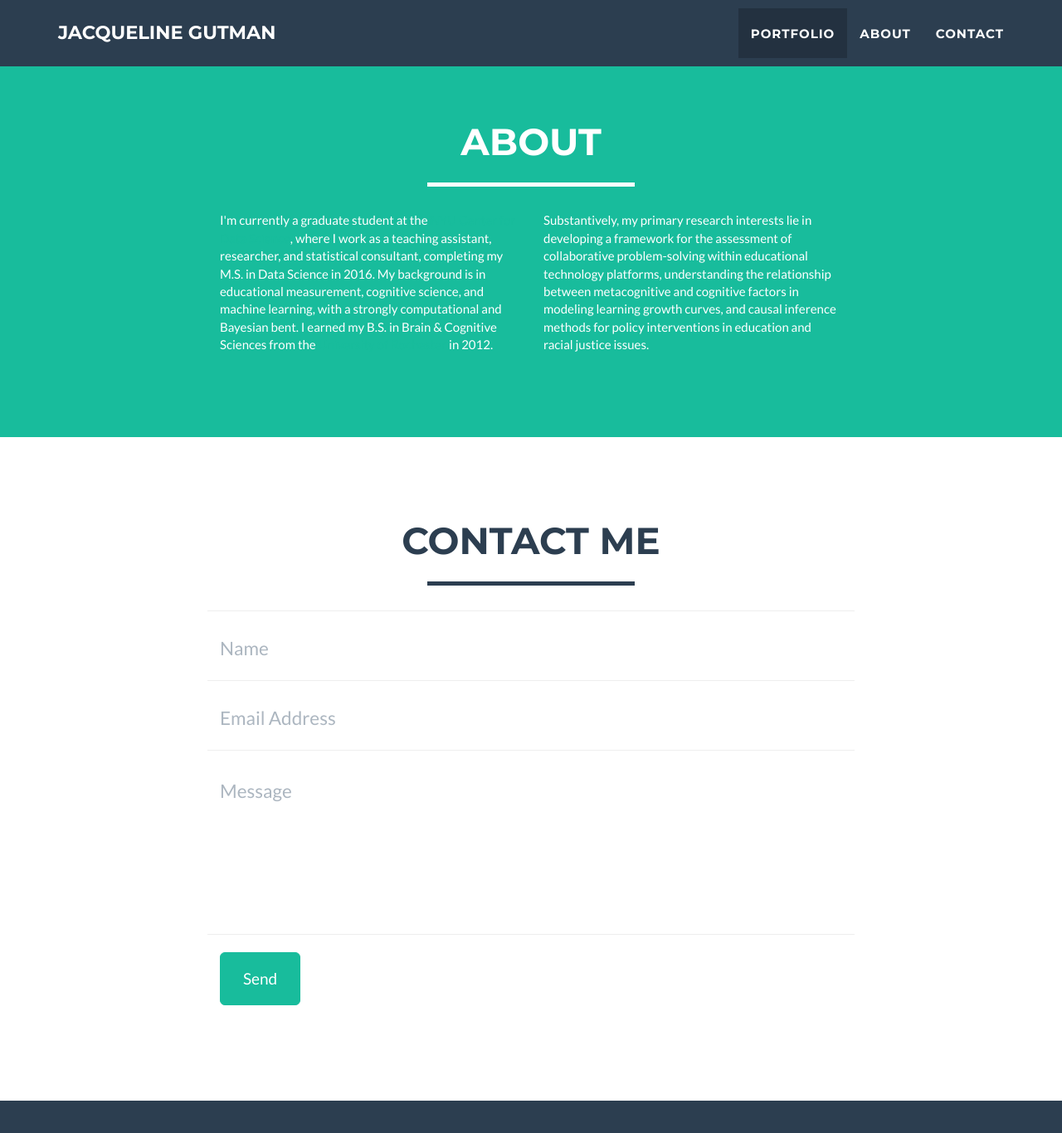
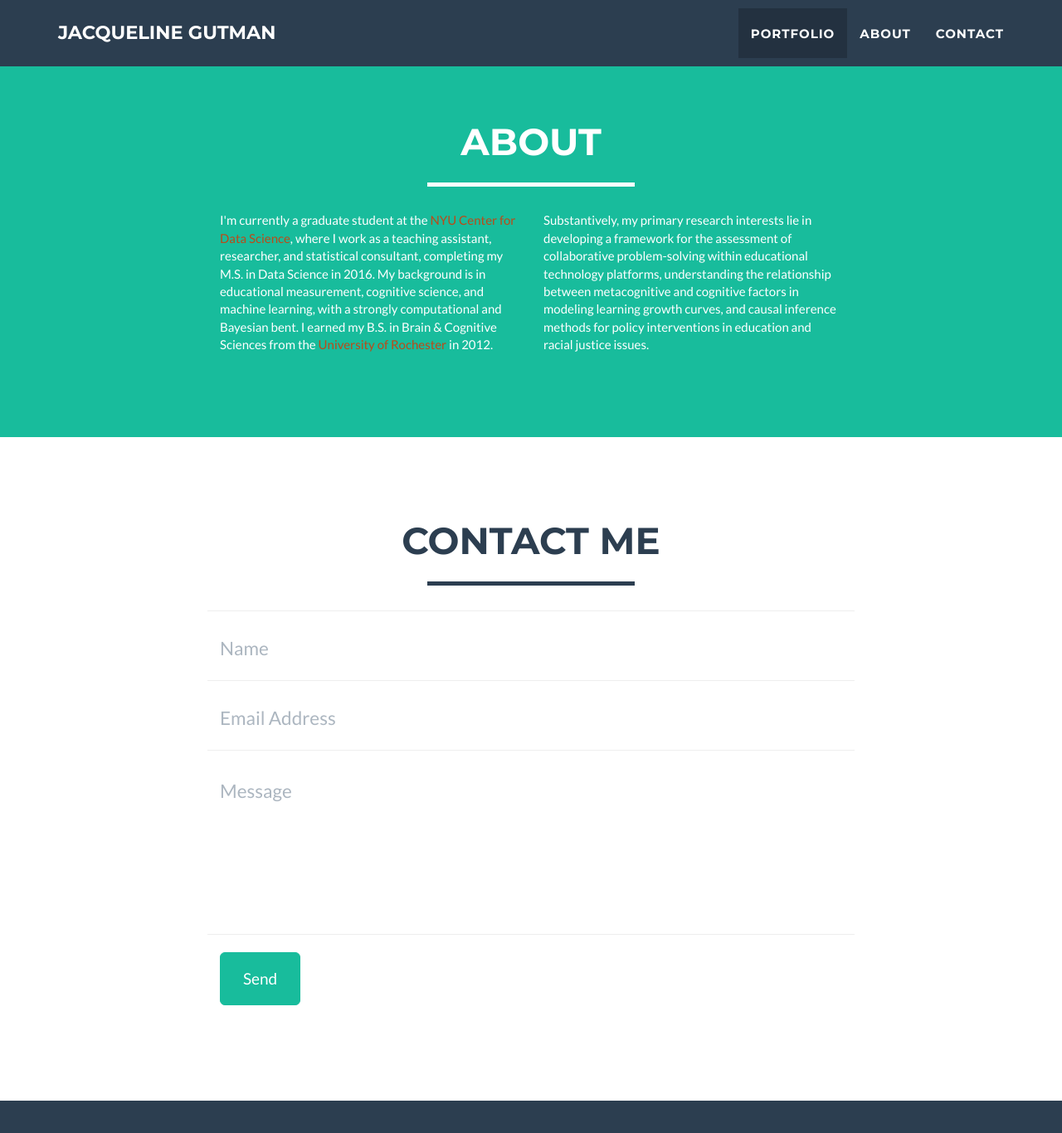
Before and after one commit to jgutman/jgutman.github.io, a Jekyll site: the page built from index.html, in a window 1280 px wide and 1400 px high, scrolled down 1610 px. Shown: the top 1366 px of the window at 83% size. Built offline with Jekyll 4.4.1, drawn with Linux system fonts in a browser that asks for light colours.

Commit message:
fuck change color again

```diff
--- a/_includes/css/main.css
+++ b/_includes/css/main.css
@@ -478,7 +478,7 @@ a:focus,
 a:active,
 a.active {
     outline: 0;
-    color: #{{ site.color.primary }};
+    color: #bc4a18;
 }
 
 h1,
```
Also changed, not shown: 2 other files.
